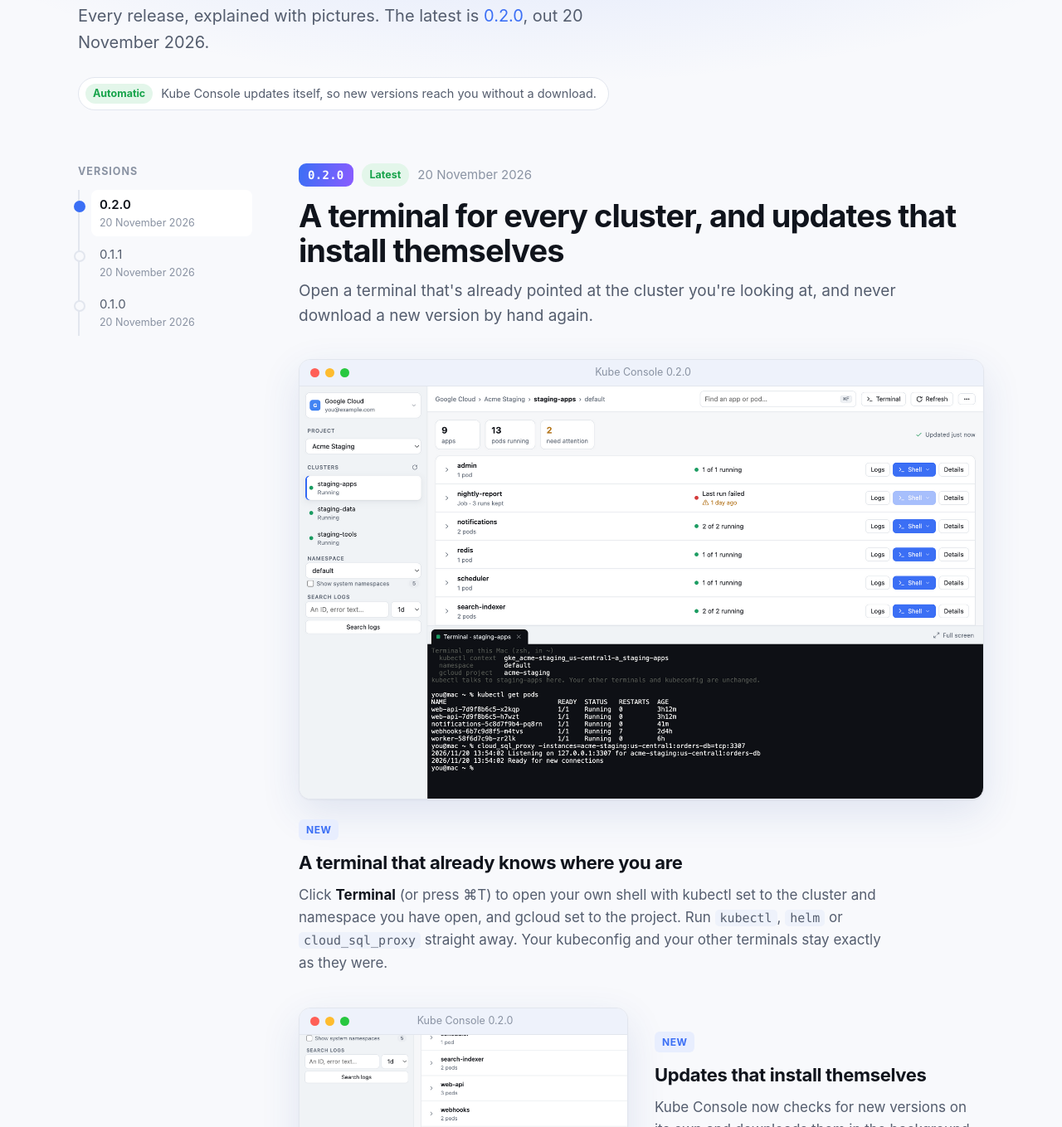
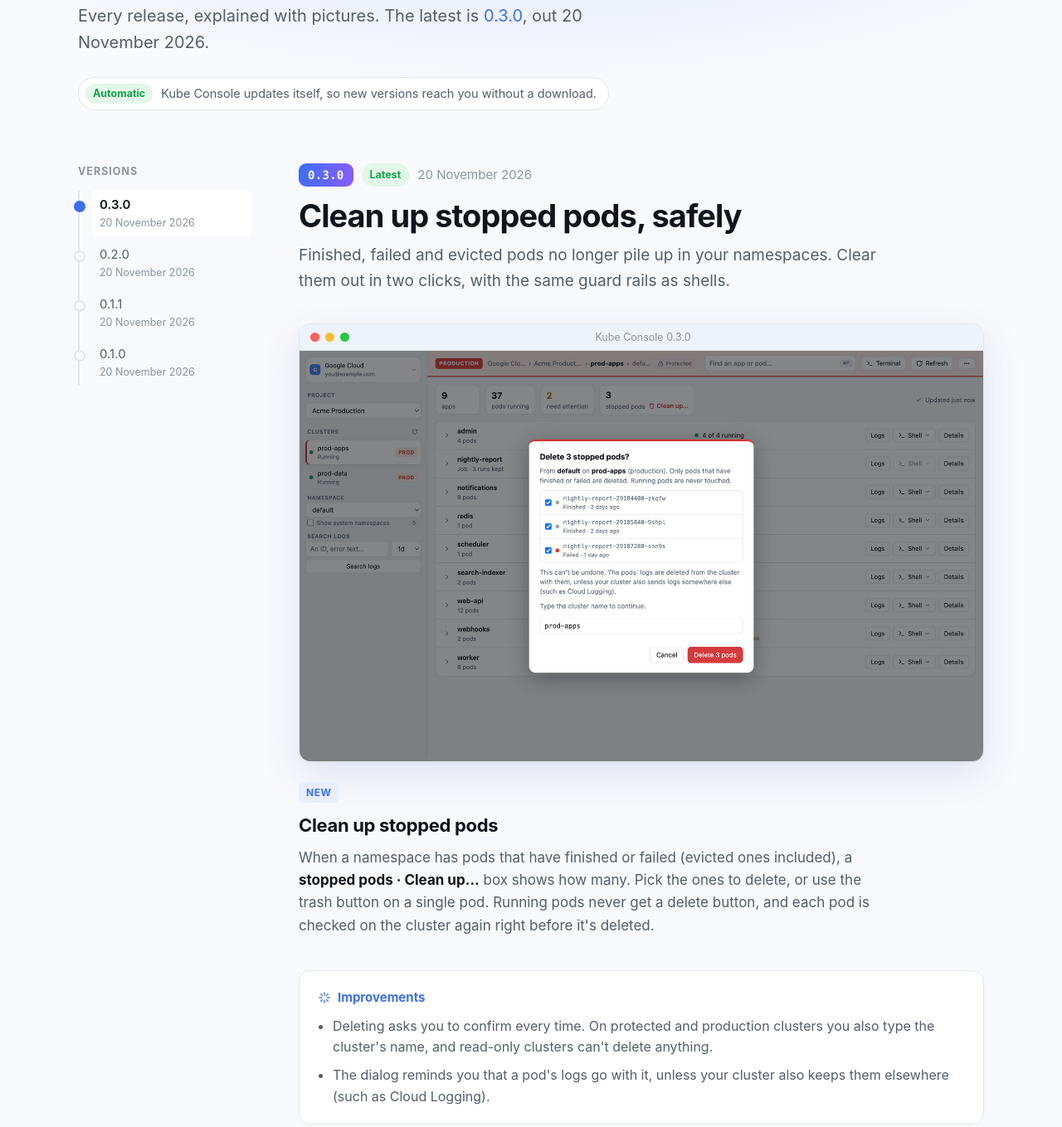
Before and after one commit to sibinms/kube-console-site, a plain HTML site: page docs/whats-new/index.html in a window 1280 px wide. Shown: the part 314-1673 px from the top of the page at 83% size. Drawn offline with Linux system fonts and the light colour scheme.

Commit message:
What's new: 0.3.0

```diff
--- a/docs/whats-new/index.html
+++ b/docs/whats-new/index.html
@@ -4,16 +4,16 @@
   <meta charset="utf-8" />
   <meta name="viewport" content="width=device-width, initial-scale=1" />
   <title>What's new in Kube Console · Release notes</title>
-  <meta name="description" content="What's new in Kube Console, the Mac app for Kubernetes: every release explained with screenshots. Latest: 0.2.0, A terminal for every cluster, and updates that install themselves." />
+  <meta name="description" content="What's new in Kube Console, the Mac app for Kubernetes: every release explained with screenshots. Latest: 0.3.0, Clean up stopped pods, safely." />
   <link rel="canonical" href="https://sibinms.github.io/kube-console-site/whats-new/" />
   <meta name="theme-color" content="#3b6ff5" />
   <link rel="icon" type="image/png" href="../icon.png" />
   <meta property="og:type" content="website" />
   <meta property="og:site_name" content="Kube Console" />
-  <meta property="og:title" content="What's new in Kube Console 0.2.0" />
-  <meta property="og:description" content="A terminal for every cluster, and updates that install themselves. Open a terminal that's already pointed at the cluster you're looking at, and never download a new version by hand again." />
+  <meta property="og:title" content="What's new in Kube Console 0.3.0" />
+  <meta property="og:description" content="Clean up stopped pods, safely. Finished, failed and evicted pods no longer pile up in your namespaces. Clear them out in two clicks, with the same guard rails as shells." />
   <meta property="og:url" content="https://sibinms.github.io/kube-console-site/whats-new/" />
-  <meta property="og:image" content="https://sibinms.github.io/kube-console-site/whats-new/0.2.0/terminal-light.png" />
+  <meta property="og:image" content="https://sibinms.github.io/kube-console-site/whats-new/0.3.0/cleanup-light.png" />
   <meta name="twitter:card" content="summary_large_image" />
   <!-- Built by scripts/whats-new.js in the app repository; edit release-notes/, not this file. -->
   <style>
@@ -151,7 +151,7 @@
       <div class="wrap">
         <div class="kicker">Release notes</div>
         <h1>What's new in <span class="grad">Kube Console</span></h1>
-        <p class="lead">Every release, explained with pictures. The latest is <a href="#v0.2.0">0.2.0</a>, out 20 November 2026.</p>
+        <p class="lead">Every release, explained with pictures. The latest is <a href="#v0.3.0">0.3.0</a>, out 20 November 2026.</p>
         <div class="auto"><b>Automatic</b> Kube Console updates itself, so new versions reach you without a download.</div>
       </div>
     </header>
@@ -160,17 +160,51 @@
       <aside class="toc" aria-label="Versions">
         <h4>Versions</h4>
         <ol>
-          <li><a href="#v0.2.0" class="on">0.2.0<small>20 November 2026</small></a></li>
+          <li><a href="#v0.3.0" class="on">0.3.0<small>20 November 2026</small></a></li>
+          <li><a href="#v0.2.0">0.2.0<small>20 November 2026</small></a></li>
           <li><a href="#v0.1.1">0.1.1<small>20 November 2026</small></a></li>
           <li><a href="#v0.1.0">0.1.0<small>20 November 2026</small></a></li>
         </ol>
       </aside>
       <div>
+      <article class="release" id="v0.3.0">
+        <header>
+          <div class="meta">
+            <span class="ver">0.3.0</span>
+            <span class="latest">Latest</span>
+            <time datetime="2026-11-20">20 November 2026</time>
+            <a class="permalink" href="#v0.3.0" title="Link to 0.3.0" aria-label="Link to version 0.3.0"><svg width="15" height="15" viewBox="0 0 24 24" fill="none" stroke="currentColor" stroke-width="2" stroke-linecap="round" stroke-linejoin="round" aria-hidden="true"><path d="M10 13a5 5 0 0 0 7.5.5l3-3a5 5 0 0 0-7-7l-1.7 1.7"/><path d="M14 11a5 5 0 0 0-7.5-.5l-3 3a5 5 0 0 0 7 7l1.7-1.7"/></svg></a>
+          </div>
+          <h2>Clean up stopped pods, safely</h2>
+          <p class="summary">Finished, failed and evicted pods no longer pile up in your namespaces. Clear them out in two clicks, with the same guard rails as shells.</p>
+        </header>
+        <div class="hl">
+          <figure class="shot">
+            <div class="chrome"><i></i><i></i><i></i><span>Kube Console 0.3.0</span></div>
+            <picture>
+              <source srcset="0.3.0/cleanup-dark.png" media="(prefers-color-scheme: dark)" />
+              <img src="0.3.0/cleanup-light.png" alt="Kube Console on a production cluster with the Delete 3 stopped pods dialog open, listing finished and failed job pods and asking for the cluster name" fetchpriority="high" />
+            </picture>
+          </figure>
+          <div class="hl-text">
+            <span class="tag">New</span>
+            <h3>Clean up stopped pods</h3>
+            <p>When a namespace has pods that have finished or failed (evicted ones included), a <strong>stopped pods · Clean up…</strong> box shows how many. Pick the ones to delete, or use the trash button on a single pod. Running pods never get a delete button, and each pod is checked on the cluster again right before it's deleted.</p>
+          </div>
+        </div>
+        <div class="lists">
+          <div class="list">
+            <h4><svg width="16" height="16" viewBox="0 0 24 24" fill="none" stroke="currentColor" stroke-width="2" stroke-linecap="round" stroke-linejoin="round" aria-hidden="true"><path d="M12 3v4M12 17v4M3 12h4M17 12h4M5.6 5.6l2.8 2.8M15.6 15.6l2.8 2.8M5.6 18.4l2.8-2.8M15.6 8.4l2.8-2.8"/></svg>Improvements</h4>
+            <ul><li>Deleting asks you to confirm every time. On protected and production clusters you also type the cluster's name, and read-only clusters can't delete anything.</li><li>The dialog reminds you that a pod's logs go with it, unless your cluster also keeps them elsewhere (such as Cloud Logging).</li></ul>
+          </div>
+        </div>
+      </article>
+
       <article class="release" id="v0.2.0">
         <header>
           <div class="meta">
             <span class="ver">0.2.0</span>
-            <span class="latest">Latest</span>
+
             <time datetime="2026-11-20">20 November 2026</time>
             <a class="permalink" href="#v0.2.0" title="Link to 0.2.0" aria-label="Link to version 0.2.0"><svg width="15" height="15" viewBox="0 0 24 24" fill="none" stroke="currentColor" stroke-width="2" stroke-linecap="round" stroke-linejoin="round" aria-hidden="true"><path d="M10 13a5 5 0 0 0 7.5.5l3-3a5 5 0 0 0-7-7l-1.7 1.7"/><path d="M14 11a5 5 0 0 0-7.5-.5l-3 3a5 5 0 0 0 7 7l1.7-1.7"/></svg></a>
           </div>
@@ -182,7 +216,7 @@
             <div class="chrome"><i></i><i></i><i></i><span>Kube Console 0.2.0</span></div>
             <picture>
               <source srcset="0.2.0/terminal-dark.png" media="(prefers-color-scheme: dark)" />
-              <img src="0.2.0/terminal-light.png" alt="Kube Console with a Terminal tab open on the Acme Staging cluster, showing kubectl get pods and cloud_sql_proxy running" fetchpriority="high" />
+              <img src="0.2.0/terminal-light.png" alt="Kube Console with a Terminal tab open on the Acme Staging cluster, showing kubectl get pods and cloud_sql_proxy running" loading="lazy" />
             </picture>
           </figure>
           <div class="hl-text">
@@ -272,7 +306,7 @@
     <section class="cta">
       <h2>Try the latest version</h2>
       <p>Free for Macs with Apple silicon. Signed and notarized by Apple.</p>
-      <a class="btn primary" href="https://github.com/sibinms/kube-console-site/releases/latest/download/Kube-Console.dmg">Download Kube Console 0.2.0</a>
+      <a class="btn primary" href="https://github.com/sibinms/kube-console-site/releases/latest/download/Kube-Console.dmg">Download Kube Console 0.3.0</a>
     </section>
   </main>
 
```
Also changed, not shown: docs/index.html (+1 -1 lines), docs/whats-new/0.3.0/cleanup-dark.png (added), docs/whats-new/0.3.0/cleanup-light.png (added).
